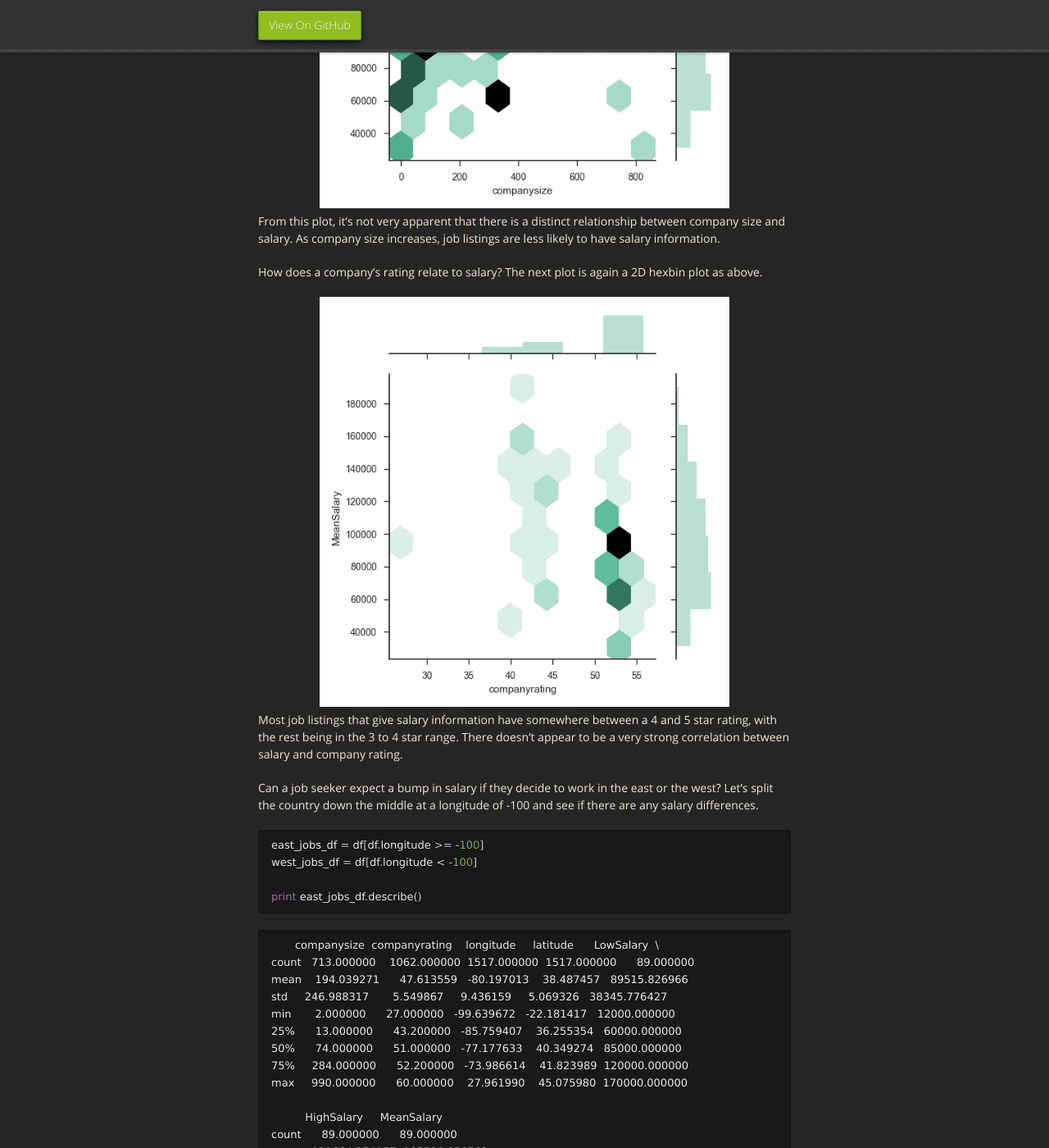
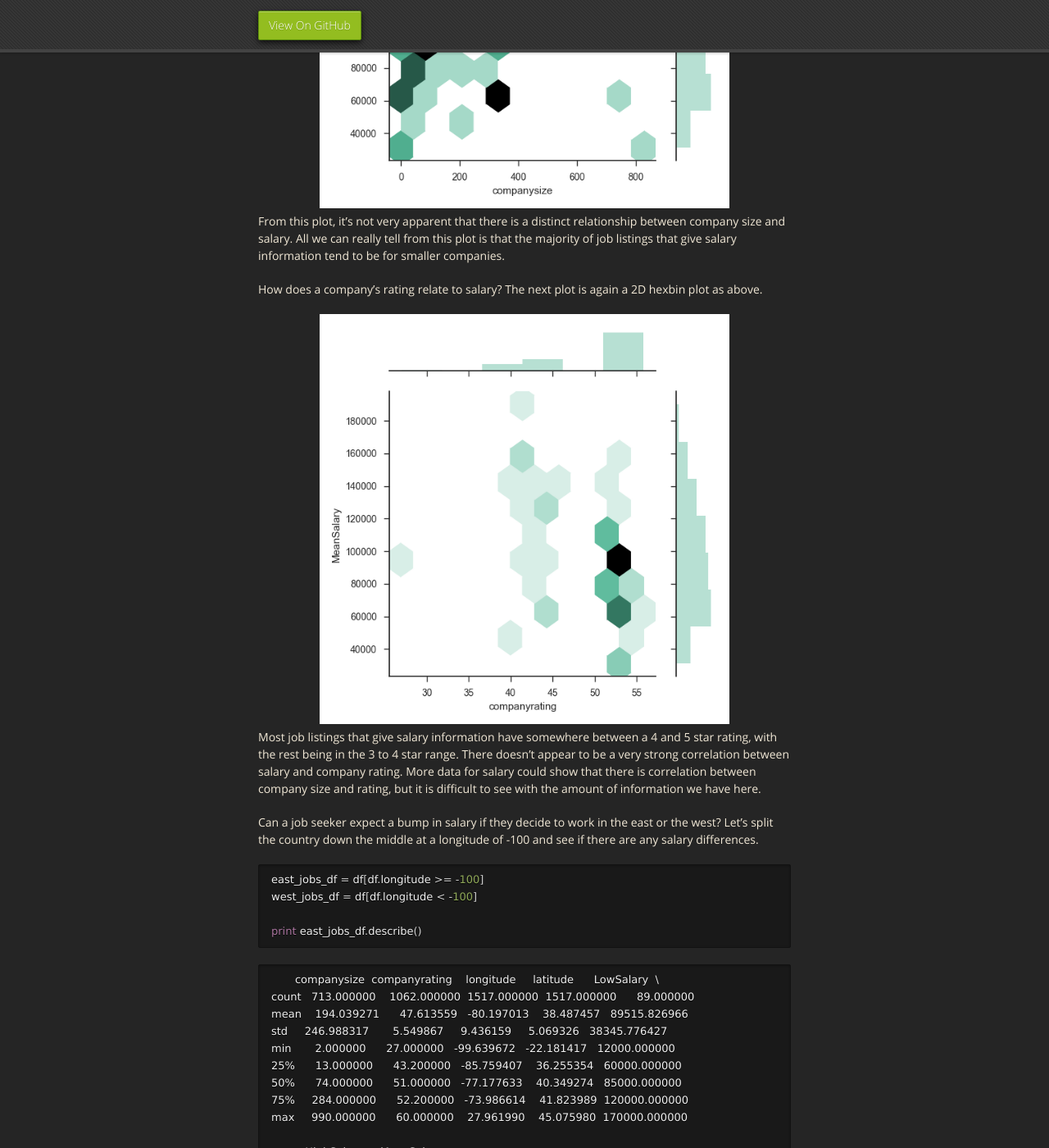
Before and after one commit to mrbrins82/mrbrins82.github.io, a Jekyll site: the page built from kaggle_indeed.md, in a window 1280 px wide and 1400 px high, scrolled down 10474 px. Shown: the whole window at 82% size. Built offline with Jekyll 4.4.1, drawn with Linux system fonts in a browser that asks for light colours; nearby versions of some CDN libraries; our own code applies the rules of GitHub Pages for plain Markdown files.

Commit message:
updated indeed page

````diff
--- a/kaggle_indeed.md
+++ b/kaggle_indeed.md
@@ -208,12 +208,12 @@ It looks like the mean value for HighSalary is more in line with Google's result
 There are other factors that determine salary. Smaller start-up companies might not be able to offer the same higher salaries that larger, more established companies can. What is the relationship between salary and company size in our data? The next plot is a 2D hexbin plot showing MeanSalary in terms of company size. A histogram of these variables is also shown on the margins. Remember that the metric used for company size is the number of employee ratings, assuming that larger companies are likely to have more reviews than a smaller company.
 <center><img src="./assets/images/salary_companysize_hex.png" alt="salary companysize plot" width="500" height="500" />
 </center>
-From this plot, it's not very apparent that there is a distinct relationship between company size and salary. As company size increases, job listings are less likely to have salary information.
+From this plot, it's not very apparent that there is a distinct relationship between company size and salary. All we can really tell from this plot is that the majority of job listings that give salary information tend to be for smaller companies.
 
 How does a company's rating relate to salary? The next plot is again a 2D hexbin plot as above.
 <center><img src="./assets/images/salary_companyrating_hex.png" alt="salary companyrating plot" width="500" height="500" />
 </center>
-Most job listings that give salary information have somewhere between a 4 and 5 star rating, with the rest being in the 3 to 4 star range. There doesn't appear to be a very strong correlation between salary and company rating.
+Most job listings that give salary information have somewhere between a 4 and 5 star rating, with the rest being in the 3 to 4 star range. There doesn't appear to be a very strong correlation between salary and company rating. More data for salary could show that there is correlation between company size and rating, but it is difficult to see with the amount of information we have here.
 
 Can a job seeker expect a bump in salary if they decide to work in the east or the west? Let's split the country down the middle at a longitude of -100 and see if there are any salary differences.
 ```python
````
